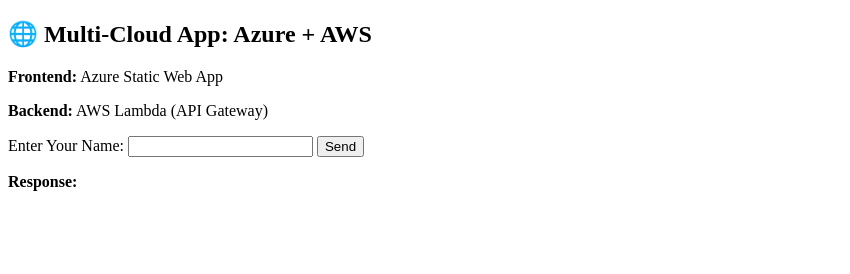
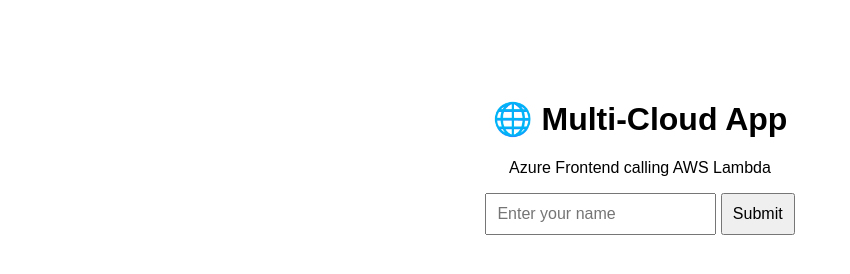
Before and after one commit to Riteishk/multi-cloud-frontend, a plain HTML site: page index.html in a window 1280 px wide. Shown: the whole page, without its empty margins (0-850 px from the left). Drawn offline with Linux system fonts and the light colour scheme.

Commit message:
Integrated AWS Lambda fetch call

```diff
--- a/index.html
+++ b/index.html
@@ -2,34 +2,31 @@
 <html>
 <head>
   <title>Multi-Cloud Demo</title>
+  <style>
+    body { font-family: Arial; text-align: center; margin-top: 100px; }
+    input, button { padding: 10px; font-size: 16px; }
+    #response { margin-top: 20px; font-weight: bold; }
+  </style>
 </head>
 <body>
-  <h2>🌐 Multi-Cloud App: Azure + AWS</h2>
-  <p><strong>Frontend:</strong> Azure Static Web App</p>
-  <p><strong>Backend:</strong> AWS Lambda (API Gateway)</p>
-
-  <form onsubmit="callAPI(); return false;">
-    <label>Enter Your Name:</label>
-    <input type="text" id="name" required />
-    <button type="submit">Send</button>
-  </form>
-
-  <p><strong>Response:</strong> <span id="result"></span></p>
+  <h1>🌐 Multi-Cloud App</h1>
+  <p>Azure Frontend calling AWS Lambda</p>
+  <input type="text" id="nameInput" placeholder="Enter your name" />
+  <button onclick="callLambda()">Submit</button>
+  <div id="response"></div>
 
   <script>
-    function callAPI() {
-      const name = document.getElementById("name").value;
-      const apiURL = "https://YOUR_API_GATEWAY_URL/hello?name=" + encodeURIComponent(name);
+    async function callLambda() {
+      const name = document.getElementById('nameInput').value;
+      const responseDiv = document.getElementById('response');
 
-      fetch(apiURL)
-        .then(res => res.json())
-        .then(data => {
-          document.getElementById("result").innerText = data.message;
-        })
-        .catch(err => {
-          document.getElementById("result").innerText = "Error contacting AWS Lambda";
-          console.error(err);
-        });
+      try {
+        const res = await fetch(`https://fi26e199nf.execute-api.eu-north-1.amazonaws.com/default/HelloLambdaFunction`);
+        const text = await res.text();
+        responseDiv.innerText = text;
+      } catch (err) {
+        responseDiv.innerText = "Error: " + err;
+      }
     }
   </script>
 </body>
```
